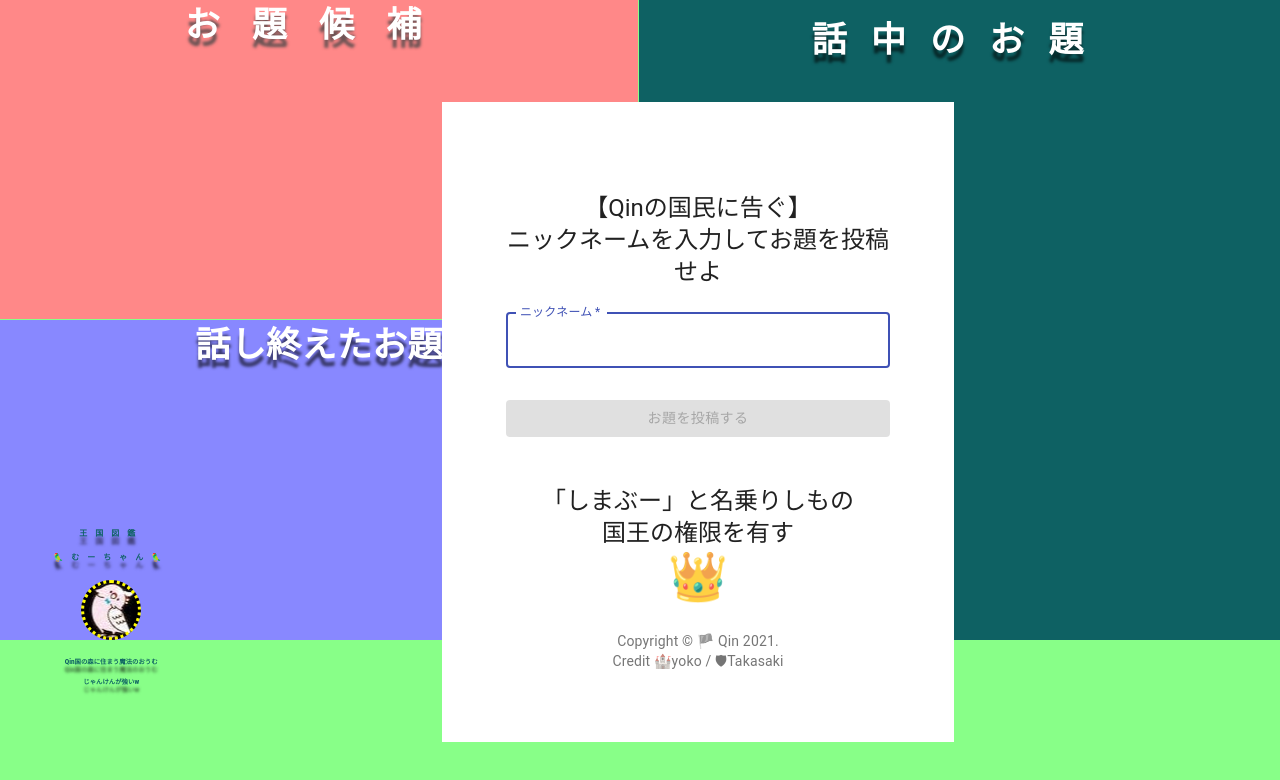
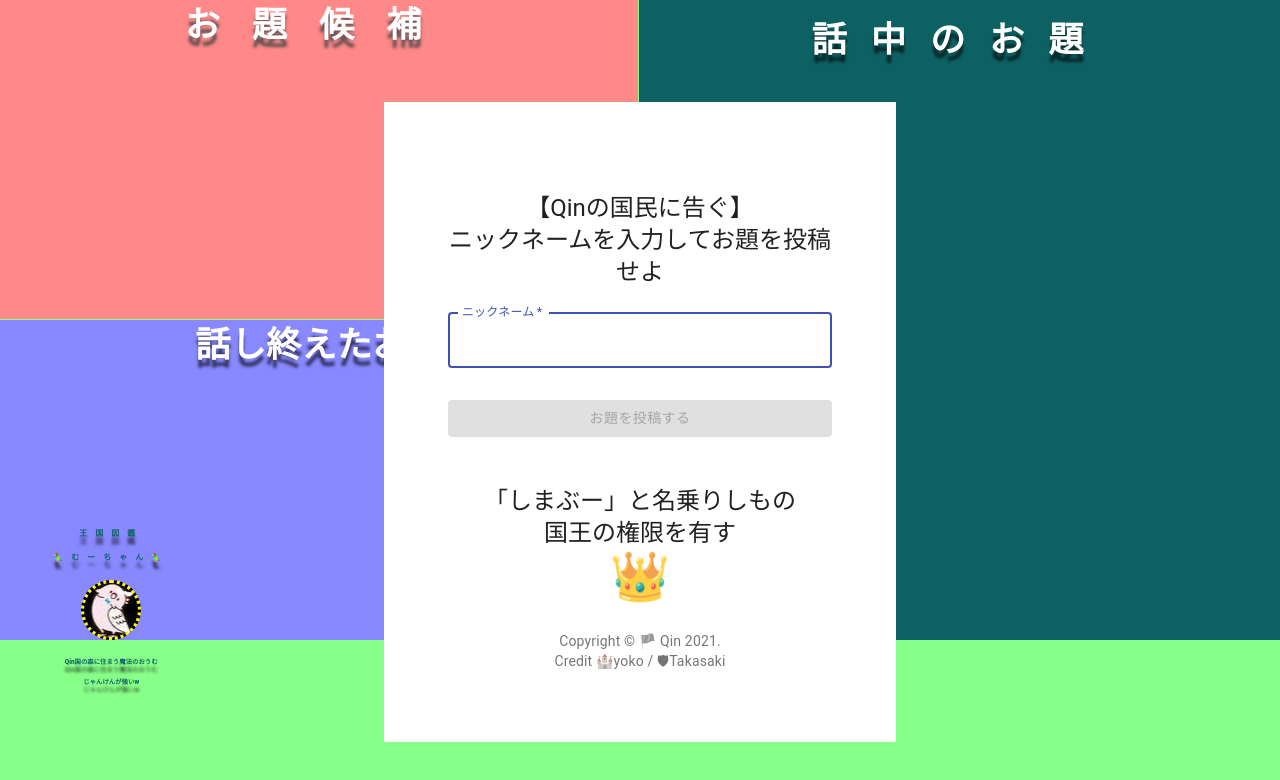
Before and after one commit to yoko-at-home/qin_bulletin-board, a React (Create React App) app: page / in a window 1280 px wide. Shown: the top 780 px of the page. Built offline with nearby package versions, Linux system fonts and the light colour scheme; no server answers.

Commit message:
🐛 Signin画面の位置が左右対称でなかったので修正

```diff
--- a/src/components/SignIn/index.js
+++ b/src/components/SignIn/index.js
@@ -45,9 +45,9 @@ const useStyles = makeStyles((theme) => ({
     textAlign: "center",
     height: "80vh",
     width: "40vw",
-    zIndex: 1000,
     position: "absolute",
     top: 0,
+    left: "calc(30%)",
     background: "white",
     padding: "calc(7%) calc(5%) 0 calc(5%)",
     marginTop: "calc(8%)",
```
